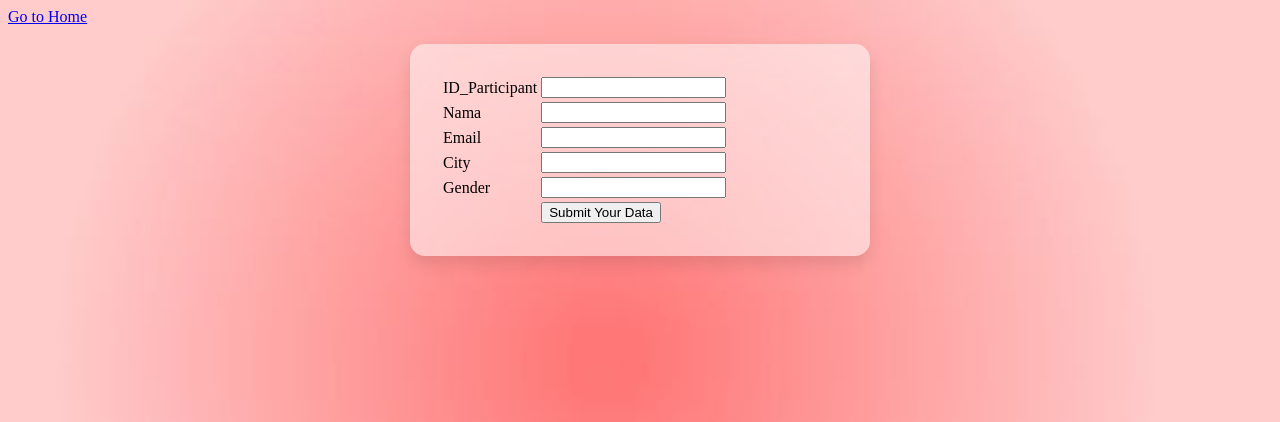
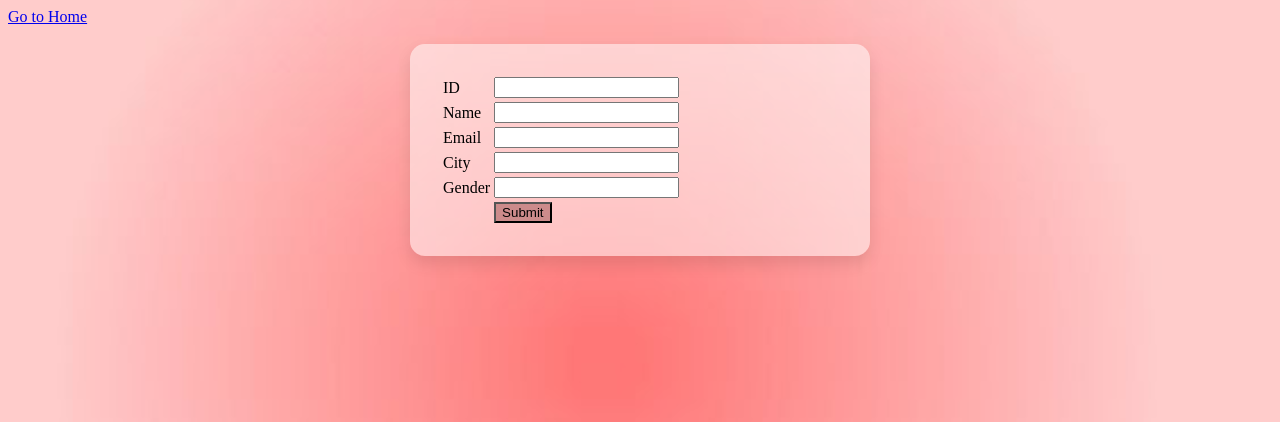
Before and after one commit to Princessbabik/ssip-database, a PHP site: page / in a window 1280 px wide. Shown: the top 422 px of the page. Run offline with PHP 8.4, Linux system fonts and the light colour scheme.

Commit message:
index.php and style.css
change the form button and the pop up button also the css code for making the colour change

```diff
--- a/index.php
+++ b/index.php
@@ -14,11 +14,11 @@
                     <div class="login-container">
                         <table width="25%" border="0">
                             <tr>
-                                <td>ID_Participant</td>
+                                <td>ID</td>
                                 <td><input type="text" name="ID_Participant"></td>
                             </tr>
                             <tr>
-                                <td>Nama</td>
+                                <td>Name</td>
                                 <td><input type="text" name="Nama"></td>
                             </tr>
                             <tr>
@@ -35,7 +35,7 @@
                             </tr>
                             <tr>
                                 <td></td>
-                                <td><input type="submit" name="Submit" value="Submit Your Data" class="btn btn-primary btn-block"></td>
+                                <td><input type="submit" name="Submit" value="Submit" class="btn btn-primary btn-block"></td>
                             </tr>
                         </table>
                     </div>
@@ -46,9 +46,9 @@
 
     <div id="popupContainer" class="popup-container">
         <div class="popup-box">
-            <h2>Pop-up Alert</h2>
+            <h2>Alert!</h2>
             <p>You're Added, Please click next to do the payment</p>
-            <button onclick="closePopup()">NEXT</button>
+            <button onclick="closePopup()">Okay</button>
         </div>
     </div>
 
@@ -61,7 +61,7 @@
         function closePopup() {
             var popupContainer = document.getElementById("popupContainer");
             popupContainer.style.display = "none";
-            window.location.href = 'player.php';
+            window.location.href = 'payment.php';
         }
 
         <?php if (isset($_POST['Submit'])): ?>
--- a/style.css
+++ b/style.css
@@ -12,6 +12,11 @@ body {
     box-shadow: 0 8px 16px rgba(0, 0, 0, 0.1);
     max-width: 400px;
     margin: auto;
+}
+
+.login-container button,
+input[type="submit"] {
+    background-color: #cc8b8b;
 }
 
 .popup-container {
@@ -35,3 +40,7 @@ body {
     border-radius: 5px;
     box-shadow: 0 0 10px rgba(0, 0, 0, 0.3);
 }
+
+.popup-box button {
+    background-color: #cc8b8b;
+}
```
